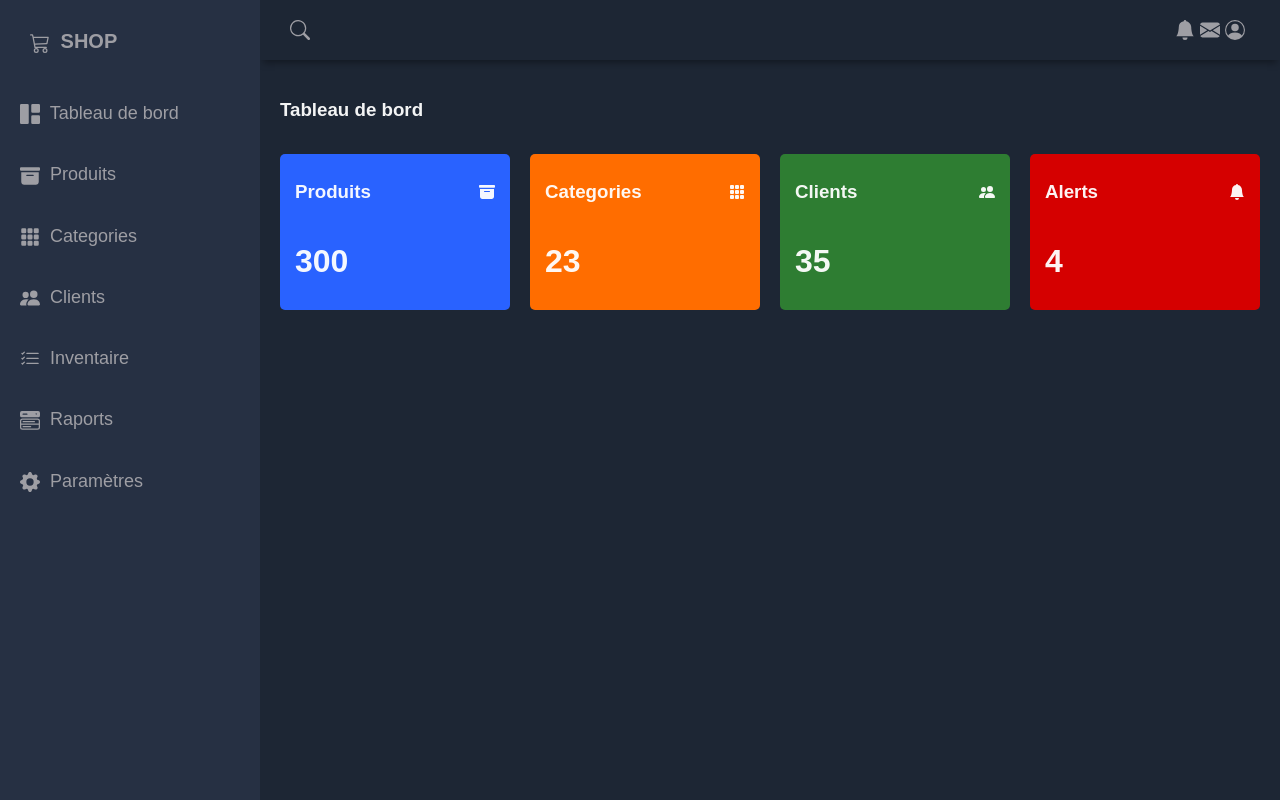
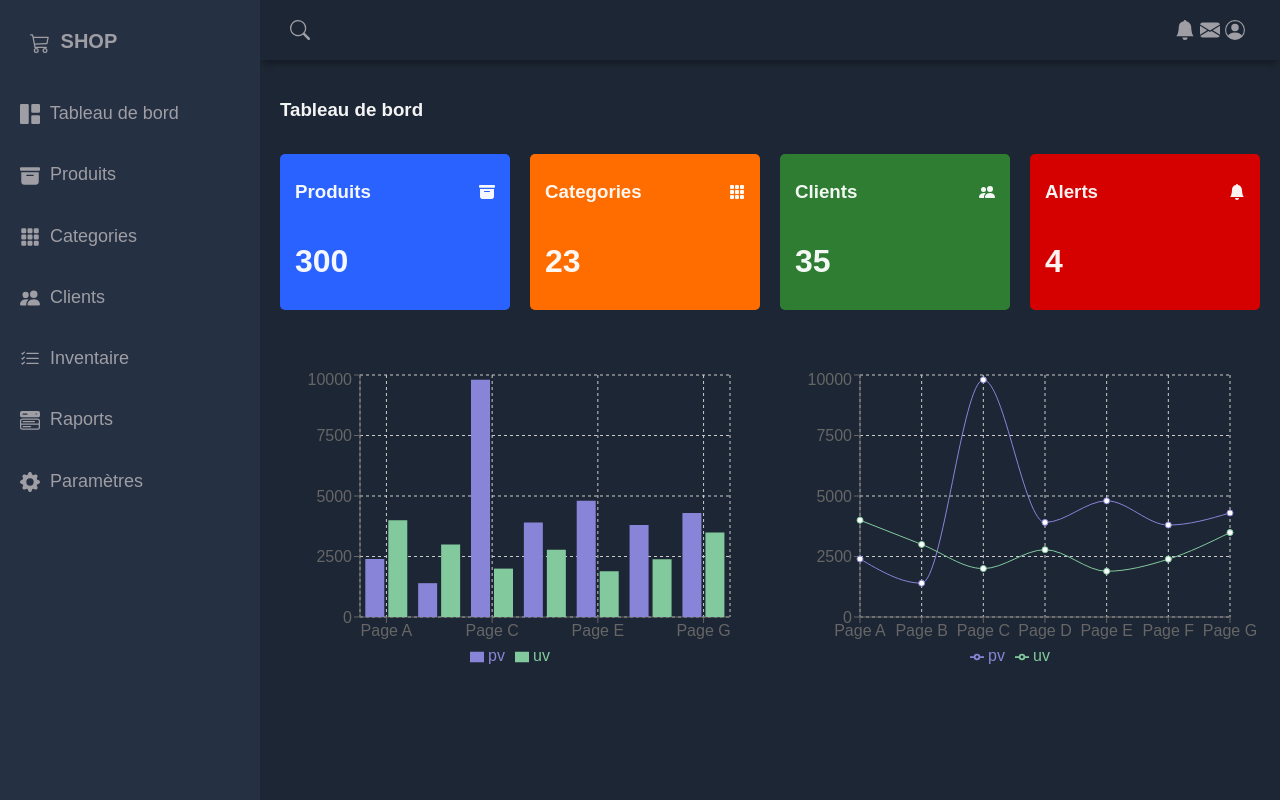
Before and after one commit to Roe121/Dashboard-react, a React (Vite) app in the folder Admin Panel/: page / in a window 1280 px wide. Built offline with nearby package versions, Linux system fonts and the light colour scheme.

Commit message:
+ Charts

```diff
--- a/Admin Panel/src/Home.jsx
+++ b/Admin Panel/src/Home.jsx
@@ -17,10 +17,55 @@ import {
   ResponsiveContainer,
   LineChart,
   Line,
+  Rectangle,
 } from "recharts";
 
+const Home = () => {
+  const data = [
+    {
+      name: "Page A",
+      uv: 4000,
+      pv: 2400,
+      amt: 2400,
+    },
+    {
+      name: "Page B",
+      uv: 3000,
+      pv: 1398,
+      amt: 2210,
+    },
+    {
+      name: "Page C",
+      uv: 2000,
+      pv: 9800,
+      amt: 2290,
+    },
+    {
+      name: "Page D",
+      uv: 2780,
+      pv: 3908,
+      amt: 2000,
+    },
+    {
+      name: "Page E",
+      uv: 1890,
+      pv: 4800,
+      amt: 2181,
+    },
+    {
+      name: "Page F",
+      uv: 2390,
+      pv: 3800,
+      amt: 2500,
+    },
+    {
+      name: "Page G",
+      uv: 3490,
+      pv: 4300,
+      amt: 2100,
+    },
+  ];
 
-const Home = () => {
   return (
     <main className="main-container">
       <div className="main-title">
@@ -57,6 +102,60 @@ const Home = () => {
           <h1>4</h1>
         </div>
       </div>
+
+      <div className="charts">
+        <ResponsiveContainer width="100%" height="100%">
+          <BarChart
+            width={500}
+            height={300}
+            data={data}
+            margin={{
+              top: 5,
+              right: 30,
+              left: 20,
+              bottom: 5,
+            }}
+          >
+            <CartesianGrid strokeDasharray="3 3" />
+            <XAxis dataKey="name" />
+            <YAxis />
+            <Tooltip />
+            <Legend />
+            <Bar
+              dataKey="pv"
+              fill="#8884d8"
+              activeBar={<Rectangle fill="pink" stroke="blue" />}
+            />
+            <Bar
+              dataKey="uv"
+              fill="#82ca9d"
+              activeBar={<Rectangle fill="gold" stroke="purple" />}
+            />
+          </BarChart>
+        </ResponsiveContainer>
+
+        <ResponsiveContainer width="100%" height="100%">
+                <LineChart
+                width={500}
+                height={300}
+                data={data}
+                margin={{
+                    top: 5,
+                    right: 30,
+                    left: 20,
+                    bottom: 5,
+                }}
+                >
+                <CartesianGrid strokeDasharray="3 3" />
+                <XAxis dataKey="name" />
+                <YAxis />
+                <Tooltip />
+                <Legend />
+                <Line type="monotone" dataKey="pv" stroke="#8884d8" activeDot={{ r: 8 }} />
+                <Line type="monotone" dataKey="uv" stroke="#82ca9d" />
+                </LineChart>
+            </ResponsiveContainer>
+      </div>
     </main>
   );
 };
```
